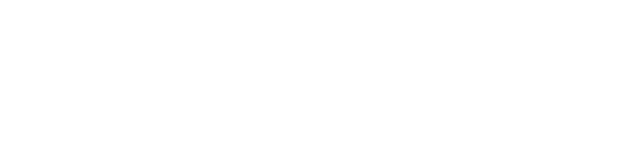
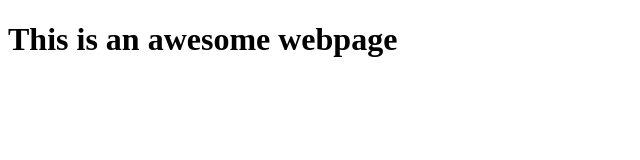
Before and after one commit to jit1212/workplace, a plain HTML site: page index.html in a window 1280 px wide. Shown: the whole page, without its empty margins (0-640 px from the left). Drawn offline with Linux system fonts and the light colour scheme.

Commit message:
new web page

```diff
--- a/index.html
+++ b/index.html
@@ -7,6 +7,6 @@
     <title>Dment</title>
 </head>
 <body>
-
+    <h1>This is an awesome webpage</h1>
 </body>
 </html>
```
